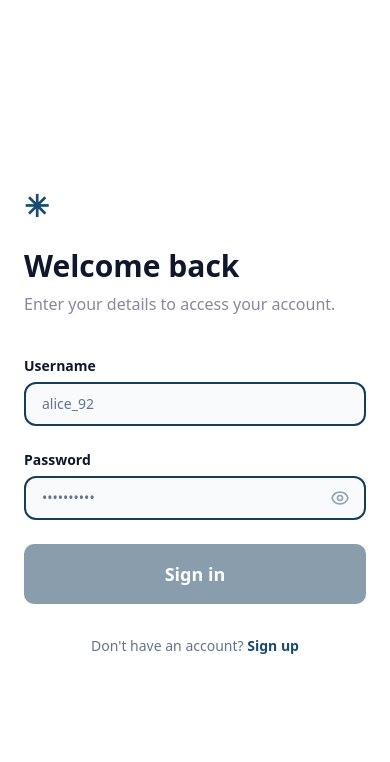
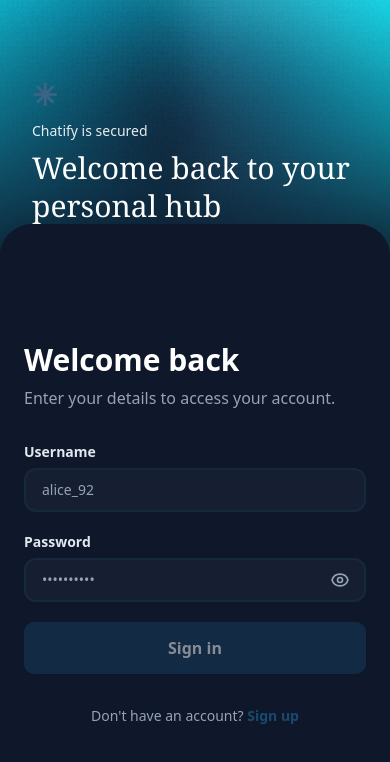
Before and after one commit to Benjie-codes/chatify, a React (Vite) app: page /login in a window 390 px wide. Shown: the top 762 px of the page. Built offline with nearby package versions, Linux system fonts and the light colour scheme.

Commit message:
feat: implement responsive ui for frontend

```diff
--- a/src/index.css
+++ b/src/index.css
@@ -100,5 +100,5 @@
   .btn-danger  { @apply btn bg-danger-600 hover:bg-danger-500 text-white focus:ring-danger-500; }
 
   /* Input */
-  .input { @apply w-full bg-surface-50 border-2 border-primary-600 rounded-xl px-4 py-2.5 text-sm text-slate-900 placeholder-slate-500 focus:outline-none focus:ring-1 focus:ring-primary-500 focus:border-transparent transition-all duration-200; }
+  .input { @apply w-full bg-slate-50 dark:bg-slate-800/50 border-2 border-primary-600/20 dark:border-primary-500/20 rounded-xl px-4 py-2.5 text-sm text-slate-900 dark:text-slate-100 placeholder-slate-500 dark:placeholder-slate-400 focus:outline-none focus:ring-1 focus:ring-primary-500 focus:border-transparent transition-all duration-200; }
 }
--- a/src/pages/ChatPage.jsx
+++ b/src/pages/ChatPage.jsx
@@ -189,7 +189,7 @@
       <ToastContainer />
 
       {/* --- LEFT SIDEBAR --- */}
-      <aside className="w-[320px] shrink-0 sidebar-bg flex flex-col h-full border-r">
+      <aside className={`w-full md:w-[320px] shrink-0 sidebar-bg flex flex-col h-full border-r ${activeContactId ? 'hidden md:flex' : 'flex'}`}>
 
         {/* Sidebar Header (Current User) */}
         <div className="p-5 flex items-center justify-between border-b border-white/5">
@@ -276,13 +276,21 @@
       </aside>
 
       {/* --- MAIN CHAT AREA --- */}
-      <main className="flex-1 flex flex-col h-full chat-bg">
+      <main className={`flex-1 flex flex-col h-full chat-bg ${activeContactId ? 'flex' : 'hidden md:flex'}`}>
         {activeContactId ? (
           <>
             {/* Chat Topbar */}
-            <header className="chat-header h-[72px] px-6 flex items-center justify-between shrink-0 shadow-sm z-10 border-b">
-              <div className="flex items-center gap-3">
-                <div className="w-10 h-10 rounded-full bg-primary-600 flex items-center justify-center text-white font-bold">
+            <header className="chat-header h-[72px] px-4 md:px-6 flex items-center justify-between shrink-0 shadow-sm z-10 border-b">
+              <div className="flex items-center gap-2 md:gap-3">
+                <button
+                  className="md:hidden p-2 -ml-2 text-slate-400 hover:text-slate-600 transition-colors"
+                  onClick={() => setActiveContactId(null)}
+                >
+                  <svg xmlns="http://www.w3.org/2000/svg" className="w-5 h-5" fill="none" viewBox="0 0 24 24" stroke="currentColor">
+                    <path strokeLinecap="round" strokeLinejoin="round" strokeWidth={2} d="M15 19l-7-7 7-7" />
+                  </svg>
+                </button>
+                <div className="w-10 h-10 shrink-0 rounded-full bg-primary-600 flex items-center justify-center text-white font-bold">
                   {(activeContact?.display_name || activeContact?.username || 'U').substring(0, 2).toUpperCase()}
                 </div>
                 <div>
--- a/src/pages/Login.jsx
+++ b/src/pages/Login.jsx
@@ -5,7 +5,7 @@
 // Sub-components
 function Label({ htmlFor, children }) {
   return (
-    <label htmlFor={htmlFor} className="block text-sm font-semibold text-slate-900 mb-1.5">
+    <label htmlFor={htmlFor} className="block text-sm font-semibold text-slate-900 dark:text-slate-200 mb-1.5">
       {children}
     </label>
   )
@@ -23,18 +23,10 @@
 function ErrorBanner({ message, onDismiss }) {
   if (!message) return null
   return (
-    <div className="mb-6 flex items-start gap-3 rounded-[10px] bg-red-50 border border-red-100 px-4 py-3 animate-fade-in">
-      <p className="text-sm text-red-600 flex-1">{message}</p>
-      <button onClick={onDismiss} className="text-red-400 hover:text-red-600">×</button>
+    <div className="mb-6 flex items-start gap-3 rounded-[10px] bg-red-50 dark:bg-red-500/10 border border-red-100 dark:border-red-500/20 px-4 py-3 animate-fade-in">
+      <p className="text-sm text-red-600 dark:text-red-400 flex-1">{message}</p>
+      <button onClick={onDismiss} className="text-red-400 hover:text-red-600 dark:hover:text-red-300">×</button>
     </div>
-  )
-}
-
-function SocialButton({ children }) {
-  return (
-    <button type="button" className="flex-1 py-3 border-[1.5px] border-slate-200 rounded-[10px] flex items-center justify-center hover:bg-slate-50 transition-colors">
-      <span className="font-bold text-slate-700">{children}</span>
-    </button>
   )
 }
 
@@ -76,10 +68,10 @@
   }
 
   return (
-    <div className="flex min-h-screen w-full bg-white font-sans">
+    <div className="flex flex-col md:flex-row min-h-screen w-full bg-slate-50 dark:bg-slate-900 font-sans">
 
-      {/* Left Panel - Branding (Sticky) */}
-      <div className="hidden md:flex flex-col justify-between w-[50%] max-w-[620px] h-screen sticky top-0 shrink-0 p-12 lg:p-16 relative overflow-hidden text-white">
+      {/* Left Panel - Branding (Sticky on Desktop, Header on Mobile) */}
+      <div className="md:flex flex-col justify-end md:justify-between w-full md:w-[50%] md:max-w-[620px] h-64 md:h-screen md:sticky top-0 shrink-0 p-8 md:p-12 lg:p-16 relative overflow-hidden text-white">
         {/* Background Image */}
         <div
           className="absolute inset-0 bg-cover bg-center"
@@ -88,42 +80,45 @@
         {/* Fallback gradient if image fails/is missing */}
         <div className="absolute inset-0 bg-gradient-to-br from-[#5BE9FF] via-[#7B6FFF] to-[#2D0FA6] opacity-0 mix-blend-overlay" />
 
+        {/* Mobile gradient overlay for text readability */}
+        <div className="absolute inset-0 bg-gradient-to-t from-slate-900/90 via-slate-900/40 to-transparent md:hidden" />
+
         {/* Content overlay */}
-        <div className="relative z-10 flex flex-col h-full justify-between">
-          <div className="text-4xl font-bold">✳</div>
+        <div className="relative z-10 flex flex-col h-full justify-end md:justify-between">
+          <div className="text-4xl font-bold hidden md:block">✳</div>
 
-          <div className="mt-auto pb-4">
-            <p className="text-base font-medium text-white/90 mb-3">Chatify is secured</p>
-            <h1 className="font-serif text-4xl lg:text-5xl leading-tight text-white">
-              {mode === 'login' ? 'Welcome back to your personal hub' : 'Get access your personal hub for clarity and productivity'}
+          <div className="mt-auto md:pb-4">
+            <div className="text-3xl font-bold md:hidden mb-2 text-primary-400">✳</div>
+            <p className="text-sm md:text-base font-medium text-white/90 mb-2 md:mb-3">Chatify is secured</p>
+            <h1 className="font-serif text-3xl sm:text-4xl lg:text-5xl leading-tight text-white">
+              {mode === 'login' ? 'Welcome back to your personal hub' : 'Get access your personal hub for clarity'}
             </h1>
           </div>
         </div>
       </div>
 
       {/* Right Panel - Form (Scrollable) */}
-      <div className="flex-1 flex flex-col justify-center px-6 py-12 sm:px-12 lg:px-20 bg-white">
+      <div className="flex-1 flex flex-col justify-center px-6 py-10 sm:px-12 lg:px-20 bg-white dark:bg-slate-900 rounded-t-[32px] md:rounded-none -mt-8 md:mt-0 relative z-20 shadow-[0_-8px_30px_rgba(0,0,0,0.05)] md:shadow-none">
         <div className="w-full max-w-md mx-auto animate-fade-in">
-          <div className="text-primary-500 text-3xl font-bold mb-6 md:hidden">✳</div>
 
-          <h2 className="text-3xl sm:text-4xl font-bold text-slate-900 mb-2">
-            {mode === 'login' ? 'Welcome back' : 'Create an account'}
+          <h2 className="text-3xl sm:text-4xl font-bold text-slate-900 dark:text-white mb-2">
+            {mode === 'login' ? 'Welcome back' : 'Create account'}
           </h2>
-          <p className="text-base text-muted mb-10">
+          <p className="text-base text-slate-500 dark:text-slate-400 mb-8 md:mb-10">
             {mode === 'login'
               ? 'Enter your details to access your account.'
-              : 'Access your tasks, notes, and projects anytime, anywhere.'}
+              : 'Access your secure messaging anytime, anywhere.'}
           </p>
 
           {regSuccess && (
-            <div className="mb-6 rounded-[10px] bg-green-50 border border-green-100 px-4 py-3 text-sm text-green-700">
+            <div className="mb-6 rounded-[10px] bg-green-50 dark:bg-green-500/10 border border-green-100 dark:border-green-500/20 px-4 py-3 text-sm text-green-700 dark:text-green-400">
               Account created successfully! Please sign in.
             </div>
           )}
 
           <ErrorBanner message={error} onDismiss={clearError} />
 
-          <form onSubmit={mode === 'login' ? handleLogin : handleRegister} className="space-y-6" noValidate>
+          <form onSubmit={mode === 'login' ? handleLogin : handleRegister} className="space-y-5 md:space-y-6" noValidate>
 
             {mode === 'register' && (
               <div className="animate-fade-in">
@@ -169,7 +164,7 @@
                 <button
                   type="button"
                   onClick={() => setShowPass(!showPass)}
-                  className="absolute right-4 top-1/2 -translate-y-1/2 text-slate-400 hover:text-slate-600 focus:outline-none"
+                  className="absolute right-4 top-1/2 -translate-y-1/2 text-slate-400 hover:text-slate-600 dark:hover:text-slate-300 focus:outline-none"
                 >
                   <svg xmlns="http://www.w3.org/2000/svg" className="w-5 h-5" fill="none" viewBox="0 0 24 24" stroke="currentColor" strokeWidth={2}>
                     <path strokeLinecap="round" strokeLinejoin="round" d="M15 12a3 3 0 11-6 0 3 3 0 016 0z" />
@@ -182,7 +177,7 @@
             <button
               type="submit"
               disabled={isLoading || !username || !password}
-              className="w-full py-4 mt-4 bg-primary-600 hover:bg-primary-600 text-white font-semibold rounded-[10px] transition-colors disabled:opacity-50 text-lg shadow-sm"
+              className="w-full py-3.5 md:py-4 mt-2 md:mt-4 bg-primary-600 hover:bg-primary-500 text-white font-semibold rounded-[10px] transition-colors disabled:opacity-50 text-base md:text-lg shadow-sm"
             >
               {isLoading
                 ? (mode === 'login' ? 'Signing in...' : 'Creating account...')
@@ -191,11 +186,11 @@
           </form>
 
           {/* Footer Link */}
-          <p className="text-center text-sm text-slate-500 mt-8">
+          <p className="text-center text-sm text-slate-500 dark:text-slate-400 mt-8">
             {mode === 'login' ? "Don't have an account?" : "Already have an account?"}{' '}
             <button
               onClick={() => switchMode(mode === 'login' ? 'register' : 'login')}
-              className="font-semibold text-primary-500 hover:text-primary-600 focus:outline-none"
+              className="font-semibold text-primary-500 hover:text-primary-400 focus:outline-none"
             >
               {mode === 'login' ? 'Sign up' : 'Sign in'}
             </button>
```
